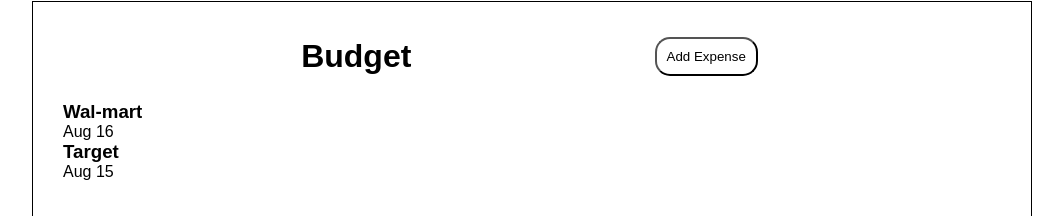
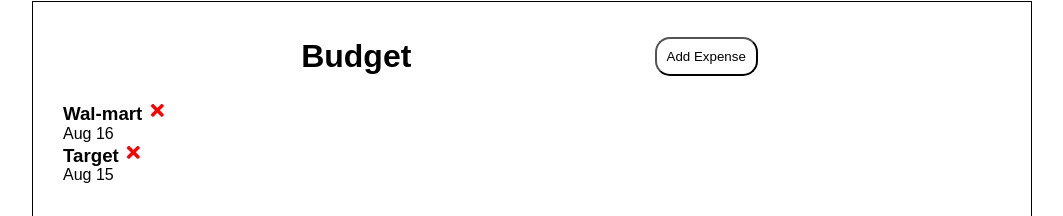
Before and after one commit to jerednav/mindful-money, a React (Create React App) app in the folder mindfulmoney/: page / in a window 1280 px wide. Shown: the part 99-315 px from the top of the page, without its empty margins (108-1171 px from the left). Built offline with nearby package versions, Linux system fonts and the light colour scheme.

Commit message:
add delete button

```diff
--- a/mindfulmoney/package.json
+++ b/mindfulmoney/package.json
@@ -8,6 +8,7 @@
     "@testing-library/user-event": "^12.8.3",
     "react": "^17.0.2",
     "react-dom": "^17.0.2",
+    "react-icons": "^4.2.0",
     "react-scripts": "4.0.3",
     "web-vitals": "^1.1.2"
   },
--- a/mindfulmoney/src/App.js
+++ b/mindfulmoney/src/App.js
@@ -2,6 +2,7 @@ import React from 'react'
 import Header from './components/Header'
 import Expenses from './components/Expenses'
 import { useState } from 'react'
+import { FaTasks, FaTheaterMasks } from 'react-icons/fa'
 
 
 
@@ -21,12 +22,20 @@ const App = () => {
     },
 ])
 
+//Delete Task
+const deleteExpense = (id) => {
+  setExpenses(expenses.filter((expense) => expense.id !== id))
+}
+
   return (
     <div className='container'>
 
       <Header />
-      <Expenses expenses={expenses}/>
-
+      {expenses.length > 0 ? (
+      <Expenses expenses={expenses} onDelete={deleteExpense} />
+      ) : (
+        'No Tasks To Show'
+      )}
 
     </div>
   )
--- a/mindfulmoney/src/components/Expense.js
+++ b/mindfulmoney/src/components/Expense.js
@@ -1,7 +1,13 @@
-const Expense = ( { expense }) => {
+import { FaTimes } from 'react-icons/fa'
+
+const Expense = ( { expense, onDelete }) => {
     return (
         <div className='expense'>
-            <h3>{expense.text}</h3>
+
+            <h3>{expense.text} <FaTimes style={{color: 'red', cursor: 'pointer' }}
+            onClick={() => onDelete(expense.id)}
+            />
+            </h3>
             <p>{expense.day}</p>
 
         </div>
--- a/mindfulmoney/src/components/Expenses.js
+++ b/mindfulmoney/src/components/Expenses.js
@@ -1,10 +1,10 @@
 import Expense from './Expense'
 
-const Expenses = ({ expenses }) => {
+const Expenses = ({ expenses, onDelete }) => {
     return (
        <>
         {expenses.map((expense) => (
-            <Expense key={expense.id} expense={expense} />
+            <Expense key={expense.id} expense={expense} onDelete={onDelete} />
         ))}
        </>
     )
```
Also changed, not shown: 1 other file (tests, documents, lock files or other folders).
